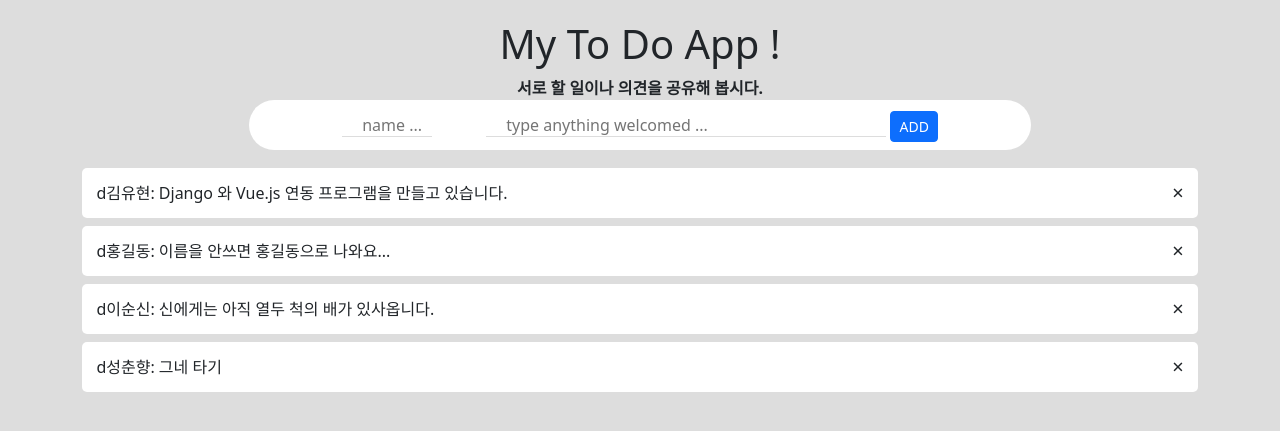
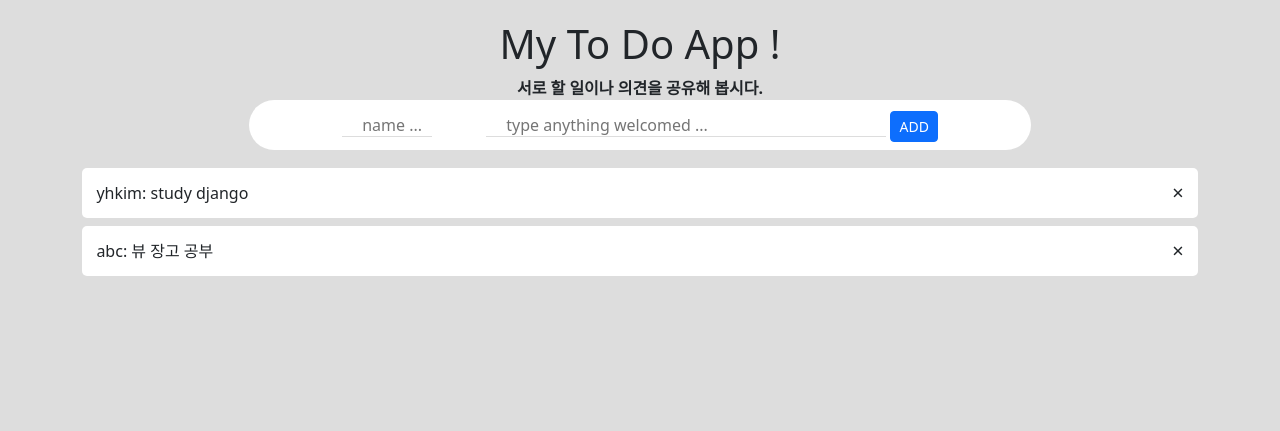
Before and after one commit to Yuhyeon0516/Vue-Django_To-Do-List, a Django app: page /todo/ in a window 1280 px wide. Shown: the part 70-501 px from the top of the page. Run offline with Django 4.2, Linux system fonts and the light colour scheme; data comes from the database, SQL or seed files in the repository; both versions use the stored data as it was after the commit.

Commit message:
Created to do list get method in django.

```diff
--- a/combine_vue_and_django/api/views.py
+++ b/combine_vue_and_django/api/views.py
@@ -1,3 +1,4 @@
+from django import http
 from django.http import HttpResponse, JsonResponse
 from django.views.generic import ListView
 
@@ -8,12 +9,7 @@ from todo.models import Todo
 class ApiTodoLV(ListView):
     model = Todo
 
-    def get(self, request, *args, **kwargs):
-        tmpList = [
-            {"id": 1, "name": "d김유현", "todo": "Django 와 Vue.js 연동 프로그램을 만들고 있습니다."},
-            {"id": 2, "name": "d홍길동", "todo": "이름을 안쓰면 홍길동으로 나와요..."},
-            {"id": 3, "name": "d이순신", "todo": "신에게는 아직 열두 척의 배가 있사옵니다."},
-            {"id": 4, "name": "d성춘향", "todo": "그네 타기"},
-        ]
+    def render_to_response(self, context, **response_kwargs):
+        todoList = list(context["object_list"].values())
 
-        return JsonResponse(data=tmpList, safe=False)
+        return JsonResponse(data=todoList, safe=False)
--- a/combine_vue_and_django/templates/todo/todo_index.html
+++ b/combine_vue_and_django/templates/todo/todo_index.html
@@ -81,12 +81,7 @@
         data: {
             name: '',
             todo: '',
-            todoList: [
-                { name: '김유현', todo: 'Django 와 Vue.js 연동 프로그램을 만들고 있습니다.' },
-                { name: '홍길동', todo: '이름을 안쓰면 홍길동으로 나와요...' },
-                { name: '이순신', todo: '신에게는 아직 열두 척의 배가 있사옵니다.' },
-                { name: '성춘향', todo: '그네 타기' },
-            ],
+            todoList: [],
         },
         created: function () {
             console.log('created');
```
Also changed, not shown: combine_vue_and_django/db.sqlite3.
